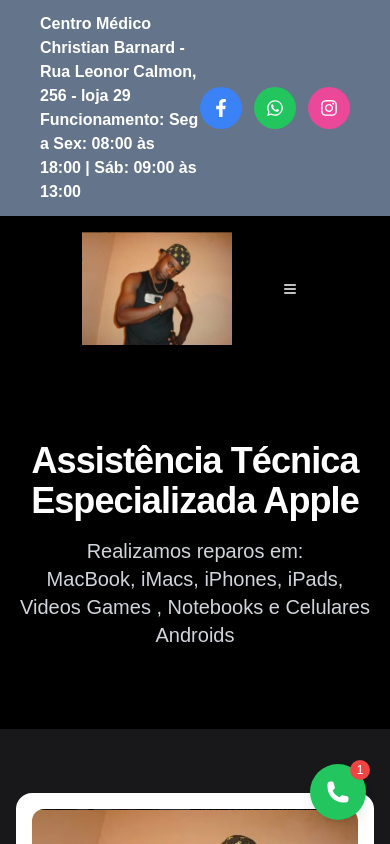
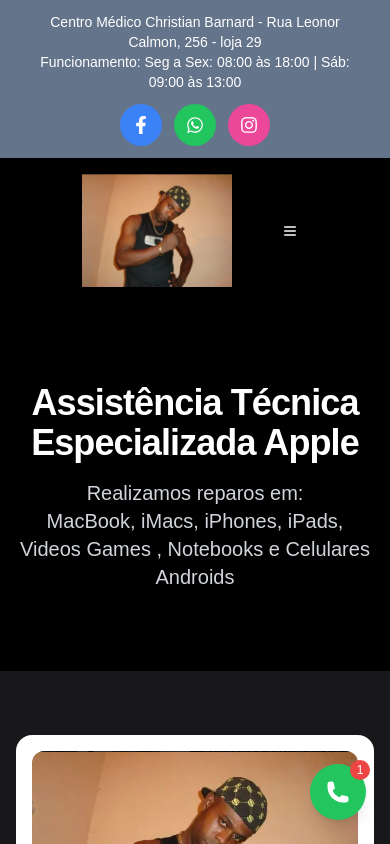
Before and after one commit to WagnerTerry/assistencia, a Next.js app: page / in a window 390 px wide. Shown: the top 844 px of the page. Built offline with nearby package versions, Linux system fonts and the light colour scheme.

Commit message:
style: responsividade header

```diff
--- a/app/components/Header/index.tsx
+++ b/app/components/Header/index.tsx
@@ -3,14 +3,17 @@
 const Header = () => {
   return (
     <div className="bg-black text-white">
-      <header className="bg-slate-500 flex justify-between items-center py-3 px-10 font-bold">
+      <header className="bg-slate-500 py-3 px-10 flex flex-col items-center md:items-start md:flex-row md:justify-between">
         <div>
-          <p>
+          <p className="text-sm md:text-base text-center md:text-left">
             Centro Médico Christian Barnard - Rua Leonor Calmon, 256 - loja 29
           </p>
-          <p>Funcionamento: Seg a Sex: 08:00 às 18:00 | Sáb: 09:00 às 13:00</p>
+          <p className="text-sm md:text-base text-center md:text-left">
+            Funcionamento: Seg a Sex: 08:00 às 18:00 | Sáb: 09:00 às 13:00
+          </p>
         </div>
-        <div className="flex gap-3">
+
+        <div className="flex gap-3 mt-3 md:mt-0 md:ml-4 justify-center md:justify-start">
           <a
             href="https://facebook.com"
             target="_blank"
```
